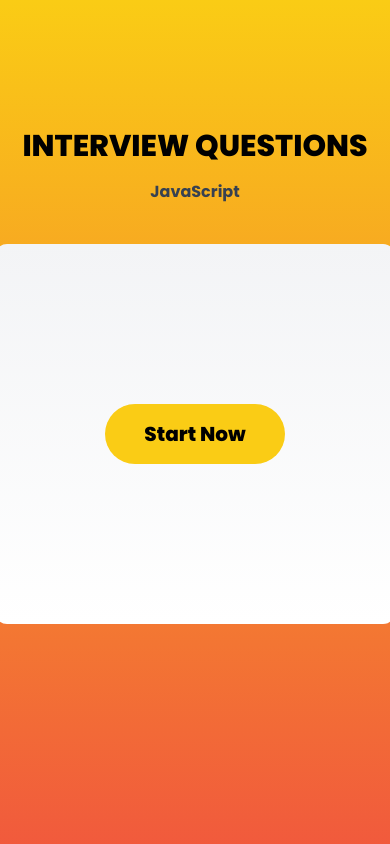
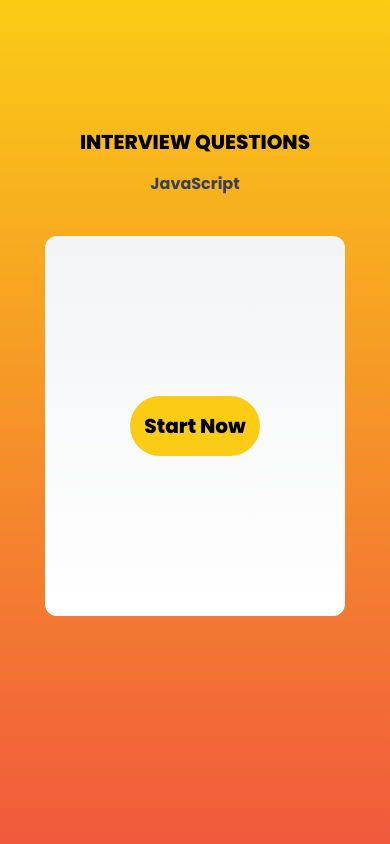
Before and after one commit to ashraful-commits/react-quiz, a React (Vite) app: page / in a window 390 px wide. Shown: the top 844 px of the page. Built offline with nearby package versions, Linux system fonts and the light colour scheme; a web font is replaced by a local one.

Commit message:
responsive

```diff
--- a/src/App.jsx
+++ b/src/App.jsx
@@ -117,12 +117,12 @@ function App() {
         {/* Same as */}
         <ToastContainer />
         <div className="row flex justify-center items-center flex-col">
-          <h1 className=" text-3xl font-extrabold uppercase">
+          <h1 className=" text-xl lg:text-4xl md:text-2xl font-extrabold uppercase">
             Interview Questions
           </h1>
           <p className="mb-10 mt-4 font-bold text-gray-700">JavaScript</p>
           {next === null ? (
-            <div className="col w-[400px] md:w-[500px] lg:w-[700px] px-5 rounded-xl h-[auto] py-40 flex justify-center bg-gradient-to-b from-gray-100 to-white">
+            <div className="col w-[300px] md:w-[500px] lg:w-[700px] px-5 rounded-xl h-[auto] py-40 flex justify-center bg-gradient-to-b from-gray-100 to-white">
               <button
                 onClick={() => setNext(0)}
                 className="w-[50%] py-4 rounded-full text-xl font-extrabold bg-yellow-400"
```
